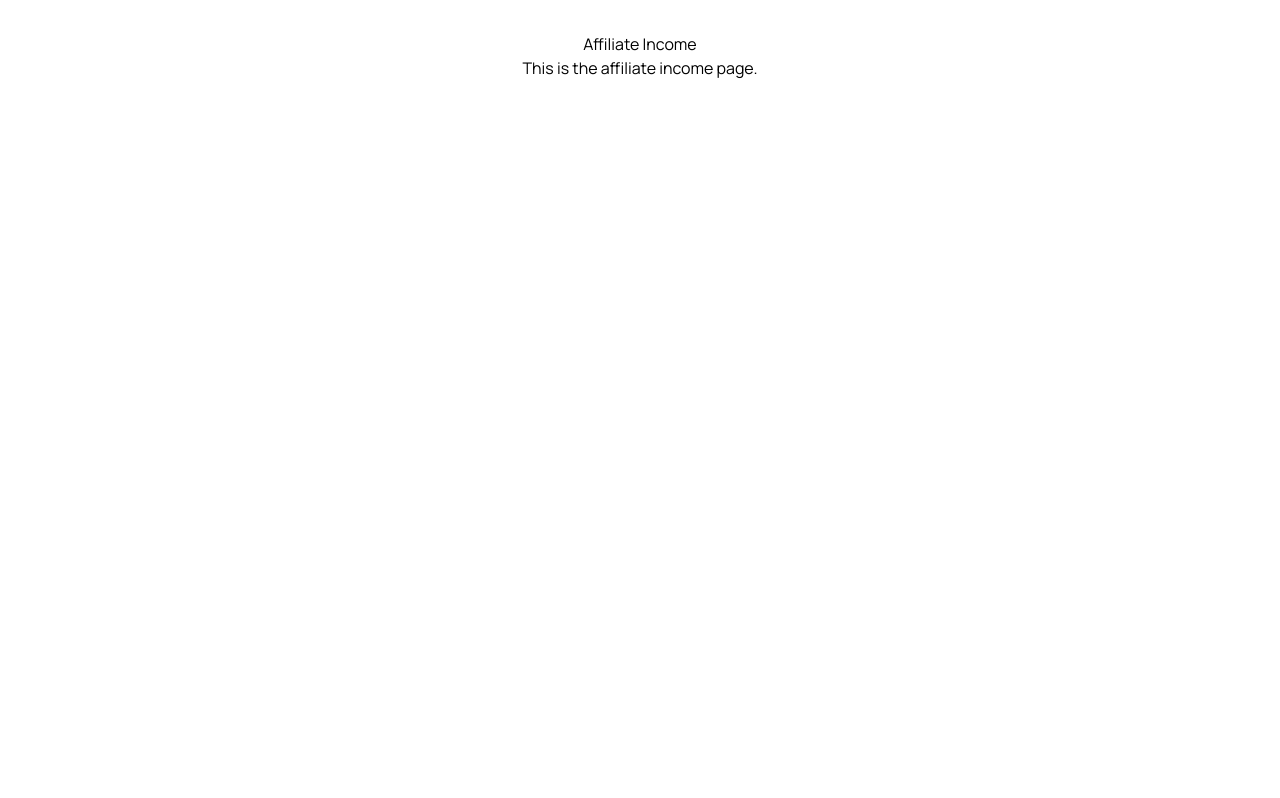
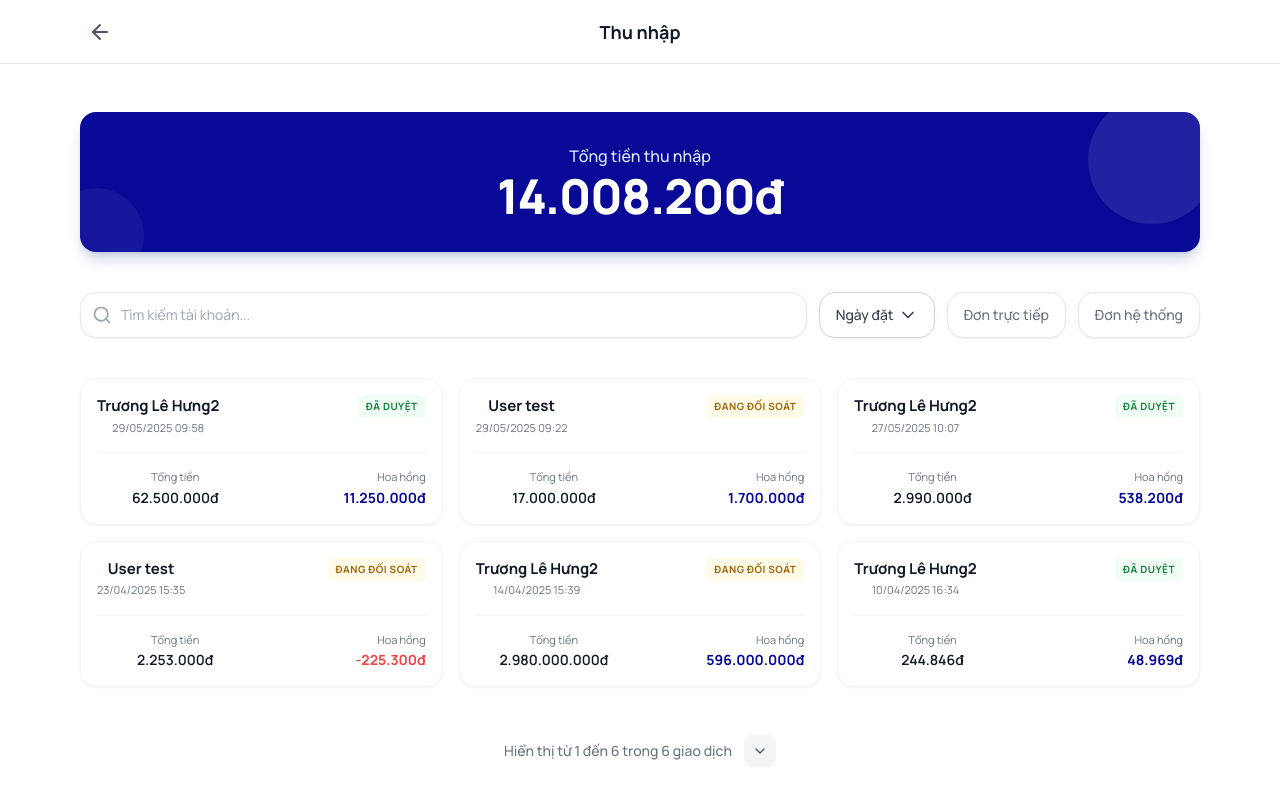
Before and after one commit to vannguyen3009/company_gallery, a React (Vite) app: page /affiliate-income in a window 1280 px wide. Shown: the top 798 px of the page. Built offline with nearby package versions, Linux system fonts and the light colour scheme.

Commit message:
UI: update Affiliate Income page (Tailwind + Lucide)

```diff
--- a/src/index.css
+++ b/src/index.css
@@ -8,3 +8,11 @@
   .body-link { @apply text-sm font-normal; }
   .button-text { @apply text-sm font-medium; }
 }
+
+.hide-scrollbar::-webkit-scrollbar {
+  display: none;
+}
+.hide-scrollbar {
+  -ms-overflow-style: none;
+  scrollbar-width: none;
+}
--- a/src/pages/AffiliateIncome.tsx
+++ b/src/pages/AffiliateIncome.tsx
@@ -1,12 +1,178 @@
 import React from "react";
+import { ArrowLeft, Search, ChevronDown } from "lucide-react";
 
 const AffiliateIncome: React.FC = () => {
+  const incomeData = [
+    {
+      name: "Trương Lê Hưng2",
+      date: "29/05/2025 09:58",
+      status: "Đã duyệt",
+      total: "62.500.000đ",
+      commission: "11.250.000đ",
+    },
+    {
+      name: "User test",
+      date: "29/05/2025 09:22",
+      status: "Đang đối soát",
+      total: "17.000.000đ",
+      commission: "1.700.000đ",
+    },
+    {
+      name: "Trương Lê Hưng2",
+      date: "27/05/2025 10:07",
+      status: "Đã duyệt",
+      total: "2.990.000đ",
+      commission: "538.200đ",
+    },
+    {
+      name: "User test",
+      date: "23/04/2025 15:35",
+      status: "Đang đối soát",
+      total: "2.253.000đ",
+      commission: "-225.300đ",
+    },
+    {
+      name: "Trương Lê Hưng2",
+      date: "14/04/2025 15:39",
+      status: "Đang đối soát",
+      total: "2.980.000.000đ",
+      commission: "596.000.000đ",
+    },
+    {
+      name: "Trương Lê Hưng2",
+      date: "10/04/2025 16:34",
+      status: "Đã duyệt",
+      total: "244.846đ",
+      commission: "48.969đ",
+    },
+  ];
+
+  const getStatusClass = (status: string) => {
+    switch (status) {
+      case "Đã duyệt":
+        return "bg-green-50 dark:bg-green-900/20 text-green-700 dark:text-green-400";
+      case "Đang đối soát":
+        return "bg-yellow-50 dark:bg-yellow-900/20 text-yellow-700 dark:text-yellow-400";
+      default:
+        return "bg-gray-50 dark:bg-gray-900/20 text-gray-700 dark:text-gray-400";
+    }
+  };
+
   return (
-    <div>
-      <h1>Affiliate Income</h1>
-      <p>This is the affiliate income page.</p>
+    <div className="bg-background-light dark:bg-background-dark text-gray-800 dark:text-gray-100 font-sans antialiased min-h-screen pb-safe transition-colors duration-300">
+      <header className="fixed top-0 left-0 right-0 z-50 bg-card-light/90 dark:bg-card-dark/90 backdrop-blur-md border-b border-gray-200 dark:border-gray-700 h-16 flex items-center transition-colors duration-300">
+        <div className="max-w-6xl mx-auto w-full px-4 flex items-center justify-between">
+          <button className="p-2 rounded-full hover:bg-gray-100 dark:hover:bg-gray-700 transition-colors">
+            <ArrowLeft className="text-gray-600 dark:text-gray-300" />
+          </button>
+          <h1 className="text-lg font-bold text-gray-900 dark:text-white">
+            Thu nhập
+          </h1>
+          <div className="w-10"></div>
+        </div>
+      </header>
+      <main className="pt-20 pb-8 px-4 max-w-lg lg:max-w-6xl mx-auto">
+        <div className="mb-6">
+          <div className="bg-primary text-white rounded-xl p-6 lg:p-8 flex flex-col items-center justify-center text-center shadow-lg shadow-blue-900/20 relative overflow-hidden">
+            <div className="absolute top-0 right-0 -mt-4 -mr-4 w-32 h-32 bg-white opacity-10 rounded-full"></div>
+            <div className="absolute bottom-0 left-0 -mb-8 -ml-8 w-24 h-24 bg-white opacity-5 rounded-full"></div>
+            <span className="text-sm lg:text-base font-medium text-blue-100 mb-1">
+              Tổng tiền thu nhập
+            </span>
+            <span className="text-3xl lg:text-5xl font-extrabold tracking-tight">
+              14.008.200đ
+            </span>
+          </div>
+        </div>
+        <div className="sticky top-16 z-40 bg-background-light dark:bg-background-dark py-4 -mx-4 px-4 mb-4 lg:mb-6 transition-colors duration-300">
+          <div className="flex flex-col lg:flex-row lg:items-center gap-3">
+            <div className="relative flex-grow">
+              <div className="absolute inset-y-0 left-0 pl-3 flex items-center pointer-events-none">
+                <Search className="text-gray-400" size={20} />
+              </div>
+              <input
+                className="block w-full pl-10 pr-3 py-3 border border-gray-200 dark:border-gray-600 rounded-xl leading-5 bg-white dark:bg-card-dark text-gray-900 dark:text-gray-100 placeholder-gray-400 focus:outline-none focus:ring-2 focus:ring-primary focus:border-primary sm:text-sm transition-colors shadow-sm"
+                placeholder="Tìm kiếm tài khoản..."
+                type="text"
+              />
+            </div>
+            <div className="flex space-x-3 overflow-x-auto hide-scrollbar lg:overflow-visible">
+              <button className="flex-shrink-0 inline-flex items-center px-4 py-3 rounded-xl border border-gray-300 dark:border-gray-600 bg-white dark:bg-card-dark text-sm font-medium text-gray-700 dark:text-gray-200 hover:bg-gray-50 dark:hover:bg-gray-700 shadow-sm transition-colors">
+                Ngày đặt
+                <ChevronDown className="text-base ml-1" size={20} />
+              </button>
+              <button className="flex-shrink-0 inline-flex items-center px-4 py-3 rounded-xl border border-gray-200 dark:border-gray-700 bg-white dark:bg-card-dark text-sm font-medium text-gray-500 dark:text-gray-400 hover:text-gray-700 dark:hover:text-gray-200 hover:border-gray-300 dark:hover:border-gray-600 shadow-sm transition-colors">
+                Đơn trực tiếp
+              </button>
+              <button className="flex-shrink-0 inline-flex items-center px-4 py-3 rounded-xl border border-gray-200 dark:border-gray-700 bg-white dark:bg-card-dark text-sm font-medium text-gray-500 dark:text-gray-400 hover:text-gray-700 dark:hover:text-gray-200 hover:border-gray-300 dark:hover:border-gray-600 shadow-sm transition-colors">
+                Đơn hệ thống
+              </button>
+            </div>
+          </div>
+        </div>
+        <div className="grid grid-cols-1 md:grid-cols-2 lg:grid-cols-3 gap-4">
+          {incomeData.map((item, index) => (
+            <div
+              key={index}
+              className="bg-card-light dark:bg-card-dark rounded-xl p-4 shadow-sm border border-gray-100 dark:border-gray-700 transition-all hover:shadow-md"
+            >
+              <div className="flex justify-between items-start mb-4">
+                <div className="overflow-hidden">
+                  <p className="text-[15px] font-bold text-gray-900 dark:text-white truncate">
+                    {item.name}
+                  </p>
+                  <p className="text-[11px] text-gray-500 dark:text-gray-400 mt-0.5">
+                    {item.date}
+                  </p>
+                </div>
+                <span
+                  className={`inline-flex items-center px-2 py-1 rounded-md text-[10px] font-bold uppercase tracking-wider ${getStatusClass(
+                    item.status
+                  )}`}
+                >
+                  {item.status}
+                </span>
+              </div>
+              <div className="grid grid-cols-2 gap-4 border-t border-gray-100 dark:border-gray-700 pt-4">
+                <div>
+                  <p className="text-[11px] text-gray-500 dark:text-gray-400 mb-0.5">
+                    Tổng tiền
+                  </p>
+                  <p className="text-sm font-semibold text-gray-900 dark:text-gray-200">
+                    {item.total}
+                  </p>
+                </div>
+                <div className="text-right">
+                  <p className="text-[11px] text-gray-500 dark:text-gray-400 mb-0.5">
+                    Hoa hồng
+                  </p>
+                  <p
+                    className={`text-sm font-bold ${
+                      item.commission.startsWith("-")
+                        ? "text-red-500 dark:text-red-400"
+                        : "text-primary dark:text-blue-400"
+                    }`}
+                  >
+                    {item.commission}
+                  </p>
+                </div>
+              </div>
+            </div>
+          ))}
+        </div>
+        <div className="mt-12 mb-6 flex justify-center items-center gap-3">
+          <span className="text-sm font-medium text-gray-500 dark:text-gray-400">
+            Hiển thị từ 1 đến 6 trong 6 giao dịch
+          </span>
+          <button className="bg-gray-100 dark:bg-gray-800 hover:bg-gray-200 dark:hover:bg-gray-700 rounded-lg p-2 transition-colors">
+            <ChevronDown
+              className="text-gray-600 dark:text-gray-300"
+              size={16}
+            />
+          </button>
+        </div>
+      </main>
     </div>
   );
 };
-
 export default AffiliateIncome;
--- a/tailwind.config.js
+++ b/tailwind.config.js
@@ -8,18 +8,25 @@ export default {
   theme: {
       extend: {
           colors: {
-              "primary": "#151EB3",
+              "primary": "#080997",
               "app-bg": "#F0F2F5",
               "secondary-bg": "#F6F7FB",
               "text-primary": "#111827",
               "border-light": "#E5E7EB",
-              "background-dark": "#111121",
+              "background-dark": "#111827",
+              "card-light": "#FFFFFF",
+              "card-dark": "#1F2937",
+              "secondary-orange": "#FFA000",
           },
           fontFamily: {
-              "sans": ["Manrope", "sans-serif"]
+              "sans": ["Manrope", "sans-serif"],
+              "display": ["Manrope", "sans-serif"],
           },
           borderRadius: {
+              "DEFAULT": "12px",
               "15": "15px",
+              "xl": "16px",
+              "2xl": "20px",
           },
           spacing: {
               "page": "16px",
```
